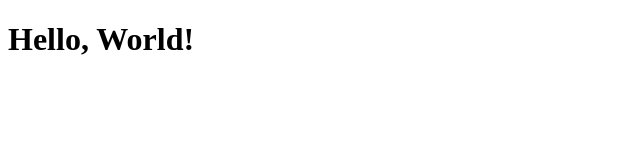
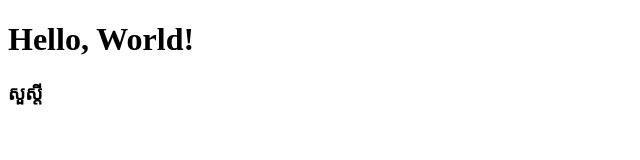
Before and after one commit to Pheaktra3123/test-1, a plain HTML site: page index.html in a window 1280 px wide. Shown: the full height of the page, 0-640 px from the left. Drawn offline with Linux system fonts and the light colour scheme.

Commit message:
modified index html

```diff
--- a/index.html
+++ b/index.html
@@ -7,5 +7,6 @@
 </head>
 <body>
     <h1>Hello, World!</h1>
+    <h3>សួស្តី</h3>
 </body>
 </html>
```
